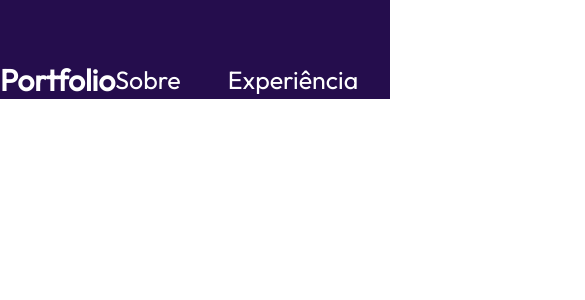
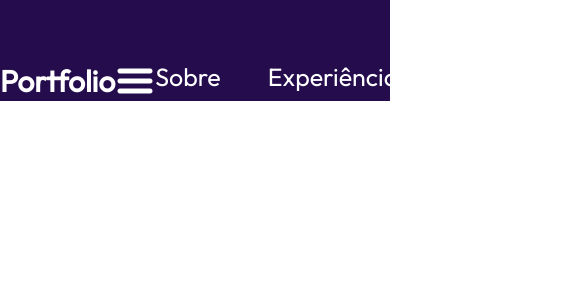
Before and after one commit to JacqueADev/portfolio-react, a React (Vite) app in the folder portfolio-com-react/: page / in a window 390 px wide. Shown: the top 300 px of the page, 585 px wide, since content can reach past the window. Built offline with nearby package versions, Linux system fonts and the light colour scheme.

Commit message:
Adicionando img para o "menu hamburger"

```diff
--- a/portfolio-com-react/src/components/Navbar/Navbar.jsx
+++ b/portfolio-com-react/src/components/Navbar/Navbar.jsx
@@ -1,12 +1,14 @@
-import React from "react";
+import React, { useState } from "react";
 
 import styles from "./Navbar.module.css";
+import { getImageUrl } from "../../utils";
 
 export const Navbar = () => {
   return (
     <nav className={styles.navbar}>
       <a className={styles.title} href="/">Portfolio</a>
       <div className={styles.menu}>
+        <img className={styles.menuBtn} src={getImageUrl("nav/menuIcon.png")} alt="menu-button"/>
         <ul className={styles.menuItems}>
           <li>
             <a href="#sobre">Sobre</a>
--- a/portfolio-com-react/src/utils.js
+++ b/portfolio-com-react/src/utils.js
@@ -1,5 +1,5 @@
 export const getImageUrl = (path) => {
-    return new URL(`assets/${path}`, import.meta.url).href;
+    return new URL(`/assets/${path}`, import.meta.url).href;
 };
 
 
```
